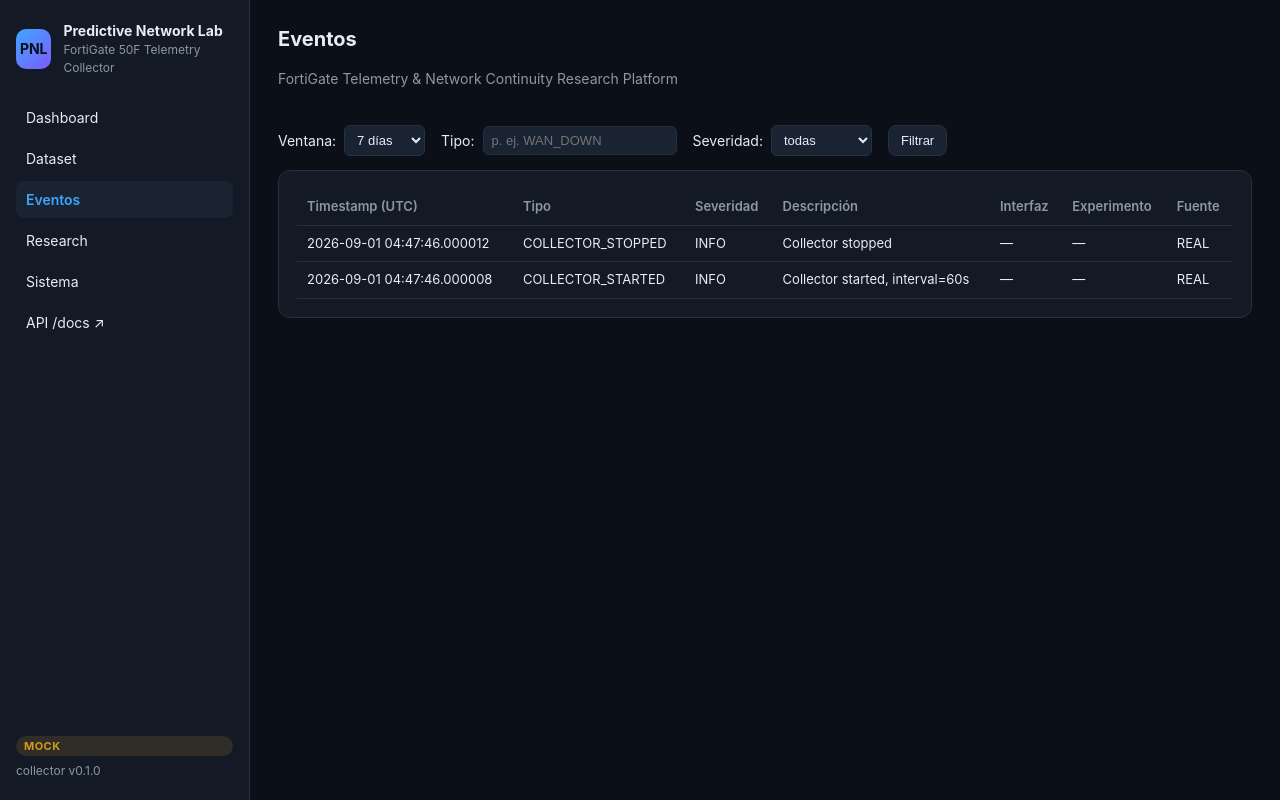
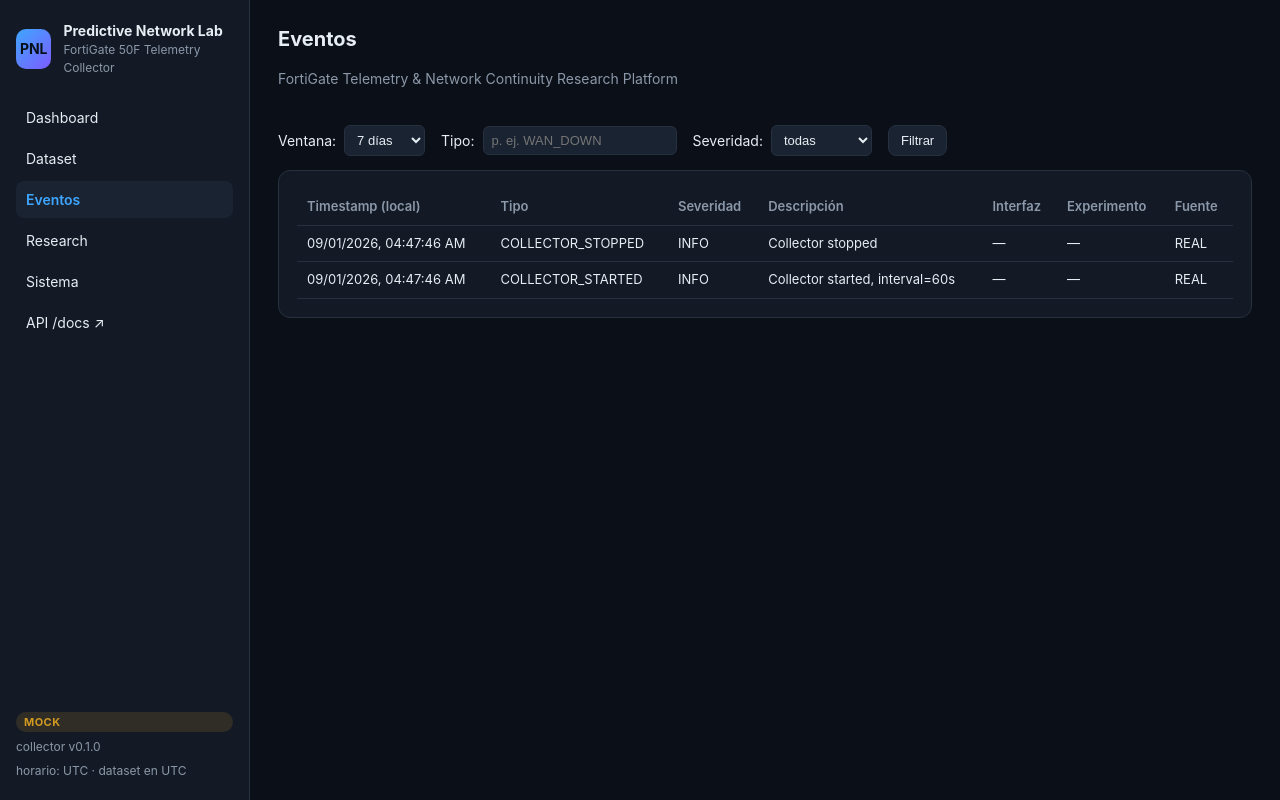
Before and after one commit to jorgegallardo1995-art/fortigate-predictive-network-lab, a FastAPI app: page /events in a window 1280 px wide. Run offline with FastAPI, Linux system fonts and the light colour scheme; data comes from the database, SQL or seed files in the repository.

Commit message:
Dashboard shows times in the viewer's local timezone (dataset stays UTC)
Charts, KPIs and the events table were rendering raw UTC. Convert client-side
with toLocaleString; sidebar shows which zone is displayed and notes the
dataset/exports are UTC.

Co-Authored-By: Claude Sonnet 5 <noreply@anthropic.com>

```diff
--- a/app/static/js/api.js
+++ b/app/static/js/api.js
@@ -1,4 +1,9 @@
 /* Minimal fetch helpers + formatters shared by every page. */
+window.addEventListener("DOMContentLoaded", () => {
+  const el = document.getElementById("tz-note");
+  if (el) el.textContent = "horario: " + (window.PNLApi ? window.PNLApi.tz : "local") + " · dataset en UTC";
+});
+
 window.PNLApi = {
   async get(path) {
     const r = await fetch(path, { headers: { Accept: "application/json" } });
@@ -14,9 +19,17 @@ window.PNLApi = {
     if (!r.ok) throw new Error(`${path} -> ${r.status}`);
     return r.json();
   },
+  // The API returns UTC ISO strings; the dashboard shows them in the viewer's
+  // local timezone. Exports and the database keep UTC.
+  tz: (() => { try { return Intl.DateTimeFormat().resolvedOptions().timeZone; } catch (e) { return "local"; } })(),
   fmtTime(iso) {
     if (!iso) return "—";
-    return String(iso).replace("T", " ").replace("+00:00", "").replace("Z", "") + " UTC";
+    const d = new Date(iso);
+    if (isNaN(d.getTime())) return String(iso);
+    return d.toLocaleString([], {
+      year: "numeric", month: "2-digit", day: "2-digit",
+      hour: "2-digit", minute: "2-digit", second: "2-digit",
+    });
   },
   fmtDuration(seconds) {
     if (seconds === null || seconds === undefined) return "—";
--- a/app/static/js/charts.js
+++ b/app/static/js/charts.js
@@ -46,7 +46,9 @@ window.PNLCharts = (function () {
       }
       return;
     }
-    c.data.labels = timestamps.map(t => t.slice(11, 16));
+    // Show the viewer's local time on the axis (the dataset itself stays UTC).
+    c.data.labels = timestamps.map(t =>
+      new Date(t).toLocaleTimeString([], { hour: "2-digit", minute: "2-digit" }));
     c.data.datasets[0].data = values;
     c.update();
   }
--- a/app/templates/base.html
+++ b/app/templates/base.html
@@ -27,6 +27,7 @@
     <div class="sidebar-foot">
       <span class="badge badge-{{ mode|lower }}">{{ mode }}</span>
       <span class="muted">collector v{{ collector_version }}</span>
+      <span class="muted" id="tz-note" title="El dataset y las exportaciones usan UTC"></span>
     </div>
   </aside>
 
--- a/app/templates/events.html
+++ b/app/templates/events.html
@@ -19,7 +19,7 @@
 <section class="panel">
   <div class="table-wrap">
     <table id="ev-table">
-      <thead><tr><th>Timestamp (UTC)</th><th>Tipo</th><th>Severidad</th><th>Descripción</th><th>Interfaz</th><th>Experimento</th><th>Fuente</th></tr></thead>
+      <thead><tr><th>Timestamp (local)</th><th>Tipo</th><th>Severidad</th><th>Descripción</th><th>Interfaz</th><th>Experimento</th><th>Fuente</th></tr></thead>
       <tbody></tbody>
     </table>
   </div>
@@ -38,7 +38,7 @@ async function loadEvents() {
   const rows = await PNLApi.get("/api/events?" + qs.toString());
   const tb = document.querySelector("#ev-table tbody");
   tb.innerHTML = rows.map(e => `<tr class="sev-${e.severity.toLowerCase()}">
-    <td>${e.timestamp_utc.replace('T',' ').replace('+00:00','')}</td>
+    <td>${PNLApi.fmtTime(e.timestamp_utc)}</td>
     <td>${e.event_type}</td><td>${e.severity}</td><td>${e.description}</td>
     <td>${e.related_interface ?? '—'}</td><td>${e.experiment_id ?? '—'}</td><td>${e.data_source}</td></tr>`).join("")
     || `<tr><td colspan="7" class="muted">Sin eventos en la ventana seleccionada.</td></tr>`;
```
